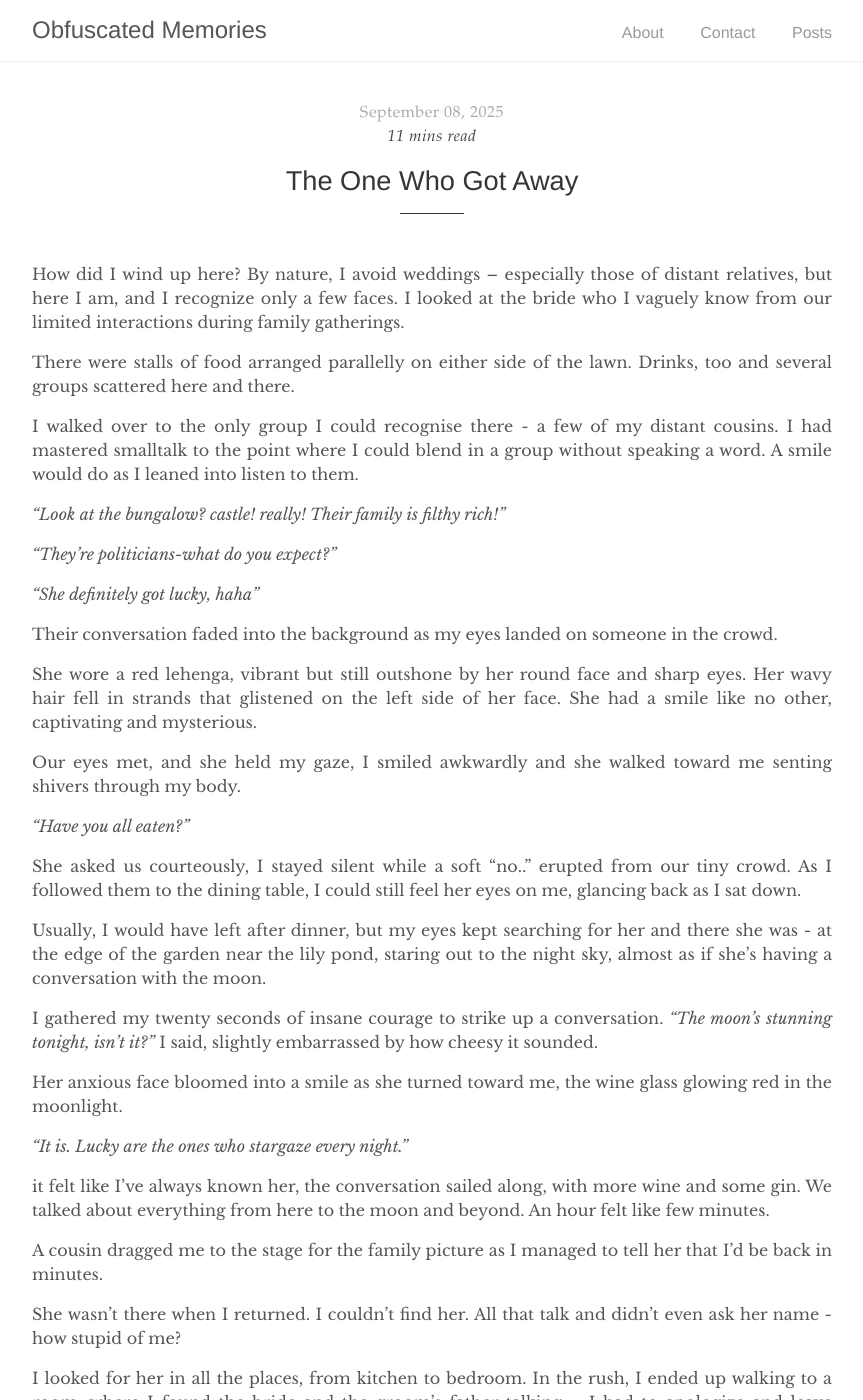
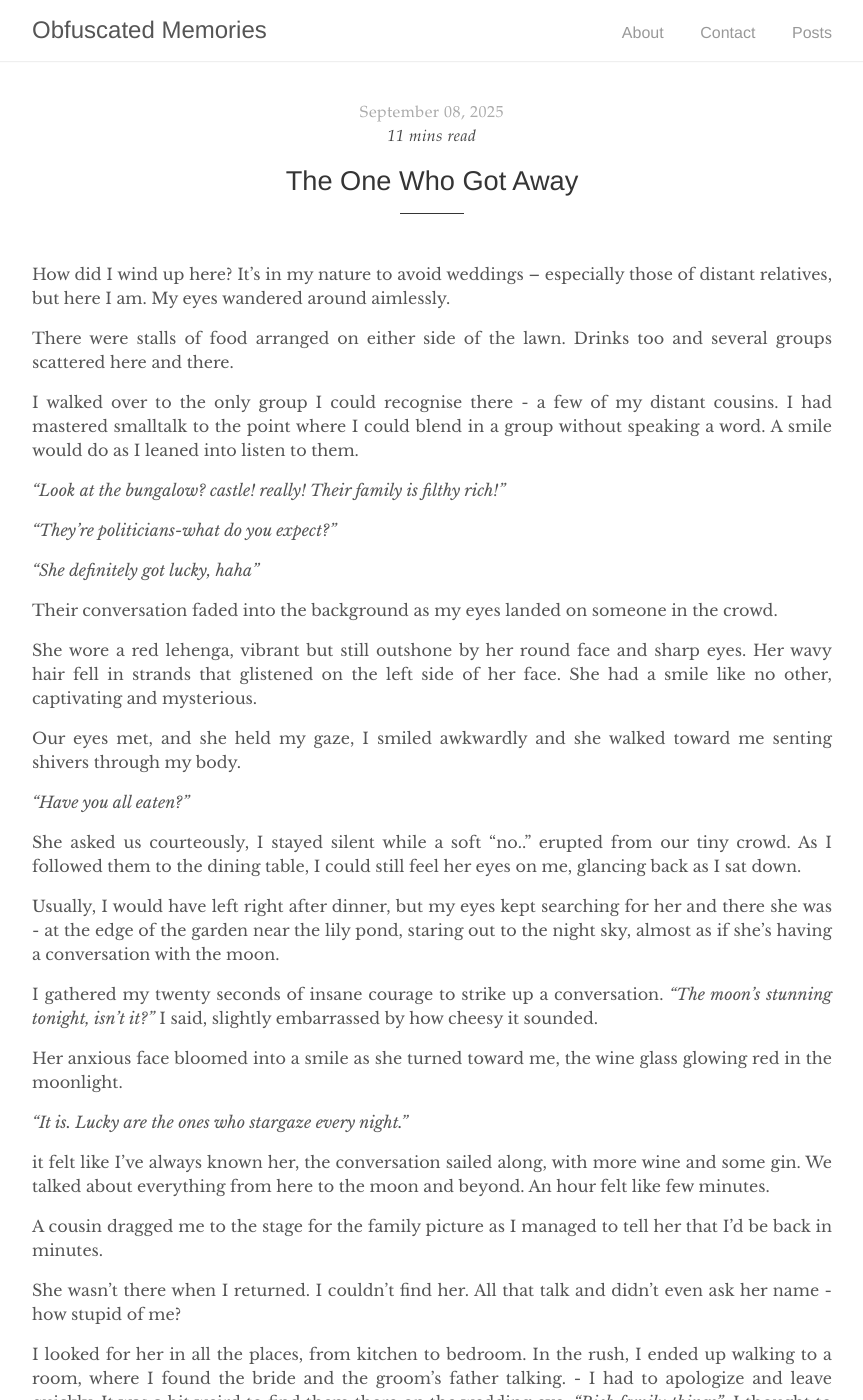
Before and after one commit to irshadshalu/irshadshalu.github.io, a Jekyll site: the page built from _posts/2025-09-08-the-one-who-got-away.md, in a window 1280 px wide and 1400 px high. Shown: the whole window, without its empty margins (208-1071 px from the left). Built offline with Jekyll 4.4.1, drawn with Linux system fonts in a browser that asks for light colours; comment, search, counter and statistics services are not loaded.

Commit message:
Update 2025-09-08-the-one-who-got-away.md

```diff
--- a/_posts/2025-09-08-the-one-who-got-away.md
+++ b/_posts/2025-09-08-the-one-who-got-away.md
@@ -5,10 +5,10 @@ date:   2025-09-08 06:25:04 +0530
 categories: english story literuxure
 ---
 
-How did I wind up here? By nature, I avoid weddings -- especially those of distant relatives, but here I am, and I recognize only a few faces. I looked at the bride who I vaguely know from our limited interactions during family gatherings.
+How did I wind up here? It's in my nature to avoid weddings -- especially those of distant relatives, but here I am. My eyes wandered around aimlessly.
 
 
-There were stalls of food arranged parallelly on either side of the lawn. Drinks, too and several groups scattered here and there.
+There were stalls of food arranged on either side of the lawn. Drinks too and several groups scattered here and there.
 
 I walked over to the only group I could recognise there - a few of my distant cousins. I had mastered smalltalk to the point where I could blend in a group without speaking a word. A smile would do as I leaned into listen to them.
 
@@ -28,7 +28,7 @@ _"Have you all eaten?"_
 
 She asked us courteously, I stayed silent while a soft "no.." erupted from our tiny crowd. As I followed them to the dining table, I could still feel her eyes on me, glancing back as I sat down.
 
-Usually, I would have left after dinner, but my eyes kept searching for her and there she was - at the edge of the garden near the lily pond, staring out to the night sky, almost as if she's having a conversation with the moon.
+Usually, I would have left right after dinner, but my eyes kept searching for her and there she was - at the edge of the garden near the lily pond, staring out to the night sky, almost as if she's having a conversation with the moon.
 
 I gathered my twenty seconds of insane courage to strike up a conversation.
 _"The moon’s stunning tonight, isn’t it?"_ I said, slightly embarrassed by how cheesy it sounded.
```
